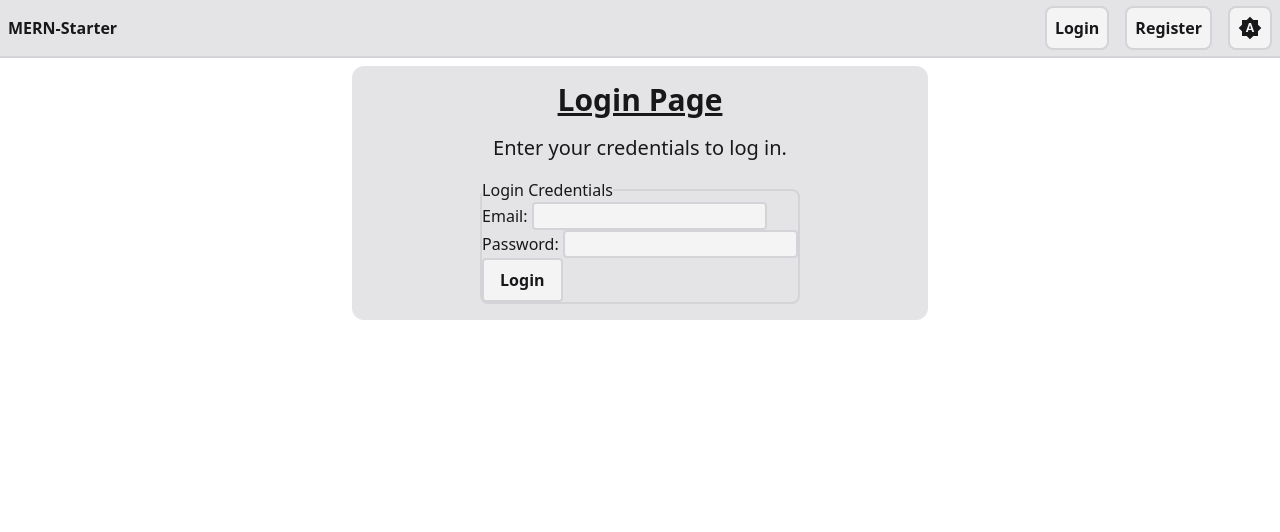
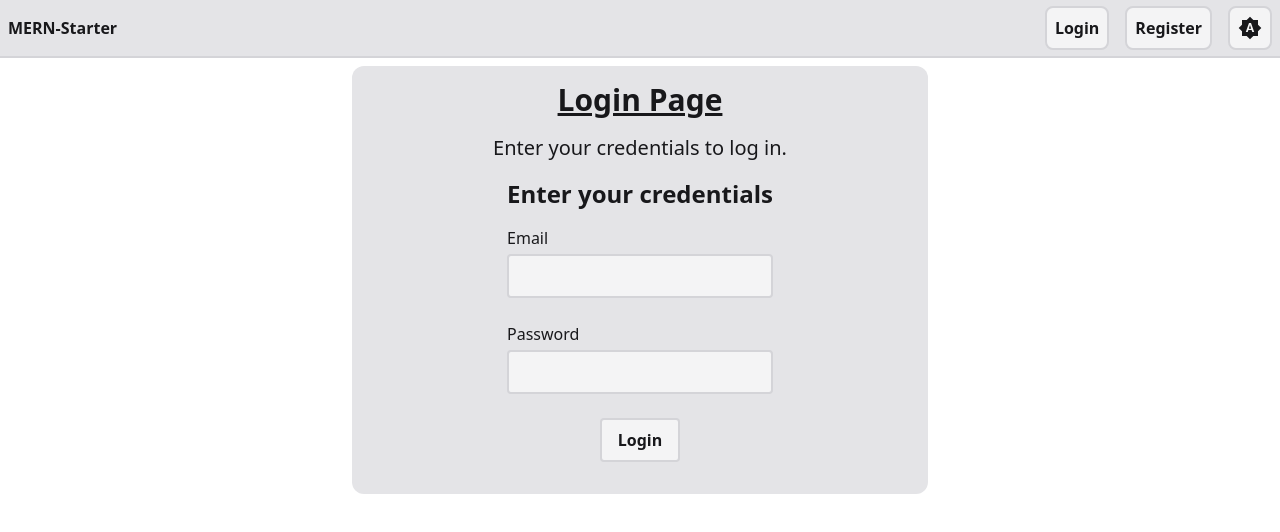
Before and after one commit to BDubDesigns/brandons-mern-starter, a React (Vite) app in the folder frontend/: page /login in a window 1280 px wide. Shown: the top 532 px of the page. Built offline with nearby package versions, Linux system fonts and the light colour scheme.

Commit message:
feat: integrate FormButton and FormInput components into Login page; enhance form layout and loading state handling

```diff
--- a/frontend/src/components/FormButton.tsx
+++ b/frontend/src/components/FormButton.tsx
@@ -1,18 +1,24 @@
 import { forwardRef } from "react";
 
 // Extend standard HTML props to inherit everything (onBlur, name, placeholder, etc.)
-interface FormButtonProps extends React.ButtonHTMLAttributes<HTMLButtonElement> {}
+interface FormButtonProps extends React.ButtonHTMLAttributes<HTMLButtonElement> {
+  loading?: boolean; // Optional loading state to disable the button and show loading text
+}
 
 export const FormButton = forwardRef<HTMLButtonElement, FormButtonProps>(
-  ({ type = "submit", className = "", ...props }, ref) => {
+  (
+    { type = "submit", className = "", loading = false, children, ...props },
+    ref,
+  ) => {
     return (
       <button
         className={`bg-interactive border-border text-text hover:bg-interactive-hover rounded border-2 px-4 py-2 font-semibold ${className}`}
         ref={ref}
+        disabled={loading}
         type={type}
         {...props}
       >
-        {props.children}
+        {loading ? "Loading..." : children}
       </button>
     );
   },
--- a/frontend/src/pages/Login.tsx
+++ b/frontend/src/pages/Login.tsx
@@ -1,6 +1,8 @@
 import { useState, useEffect } from "react";
 import { useNavigate } from "react-router";
 import { useAuth } from "../context/AuthContext"; // Import the useAuth hook to access authentication functions and state from AuthContext
+import { FormButton } from "../components/FormButton";
+import { FormInput } from "../components/FormInput";
 
 export const Login = () => {
   // Local state for form inputs
@@ -42,23 +44,24 @@ export const Login = () => {
       <h1 className="text-3xl font-bold underline">Login Page</h1>
       <h3 className="my-4 text-xl">Enter your credentials to log in.</h3>
       <form onSubmit={handleLogin}>
-        <fieldset className="border-border rounded-lg border-2">
-          <legend>Login Credentials</legend>
-          Email:{" "}
-          <input
-            className="bg-surface-input border-border rounded-sm border-2"
+        <fieldset>
+          <legend className="pb-4 text-2xl font-semibold">
+            Enter your credentials
+          </legend>
+
+          <FormInput
             type="email"
             name="email"
+            label="Email"
             required
             value={email}
             onChange={(e) => setEmail(e.target.value)}
           />
           <br />
-          Password:{" "}
-          <input
-            className="bg-surface-input border-border rounded-sm border-2"
+          <FormInput
             type="password"
             name="password"
+            label="Password"
             required
             value={password}
             onChange={(e) => setPassword(e.target.value)}
@@ -73,13 +76,11 @@ export const Login = () => {
                 {err.msg}
               </p>
             ))}
-          <button
-            type="submit"
-            disabled={auth.loading}
-            className="bg-interactive border-border text-text hover:bg-interactive-hover rounded border-2 px-4 py-2 font-semibold"
-          >
-            {auth.loading ? "Logging in..." : "Login"}
-          </button>
+          <div className="flex justify-center pb-4">
+            <FormButton type="submit" loading={auth.loading}>
+              Login
+            </FormButton>
+          </div>
         </fieldset>
       </form>
     </div>
```
